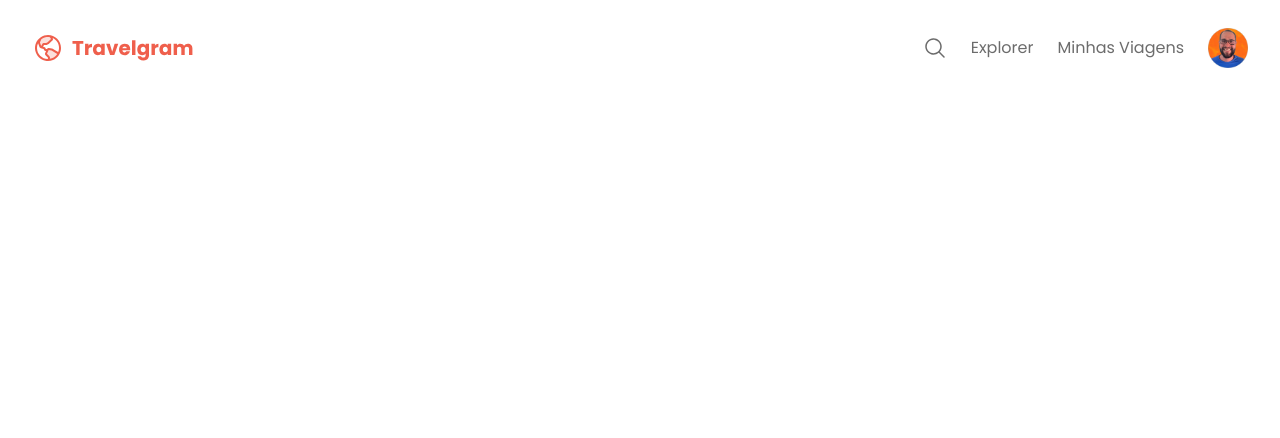
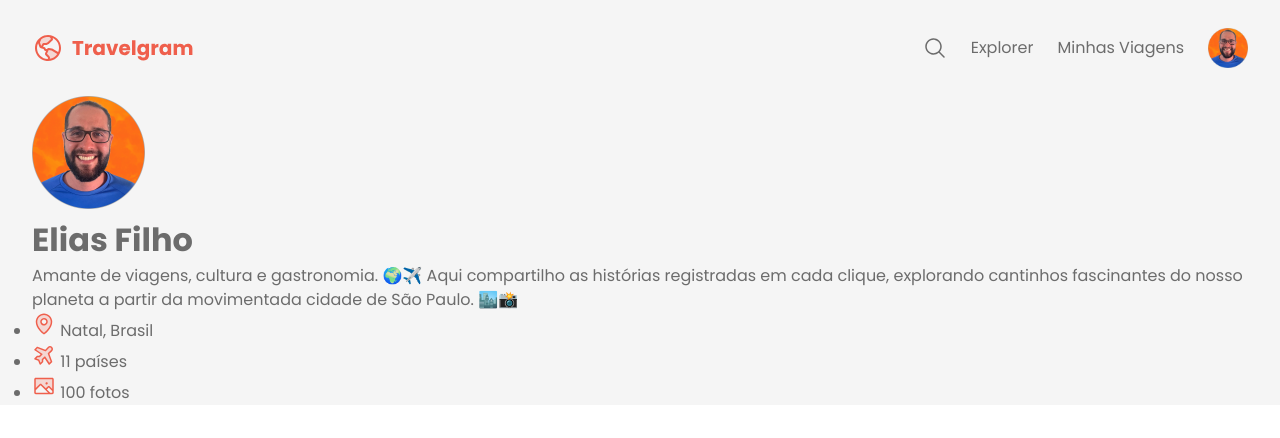
Before and after one commit to EliasFilho87/Viajando, a plain HTML site: page index.html in a window 1280 px wide. Drawn offline with Linux system fonts and the light colour scheme; a web font is replaced by a local one.

Commit message:
inicio profile

```diff
--- a/index.html
+++ b/index.html
@@ -14,7 +14,7 @@
 
   </head>
   <body>
-  <div class="bg-surface-color">
+    <div class="surface-color">
     <nav class="container">
       <a href="#" id="logo">
         <img src="assets/Logo.svg" alt="Logomarca">
@@ -32,12 +32,37 @@
         </a>
         </li>
         </ul>
+    </nav>
+    <header>
+      <div class="container">
+        <div id="profile">
+          <img src="assets/profile.png" alt="foto de elias">
+        </div>
+        <div>
+          <h1>Elias Filho</h1>
+          <p>Amante de viagens, cultura e gastronomia. 🌍✈️
+            Aqui compartilho as histórias registradas em cada clique, explorando cantinhos fascinantes do nosso planeta a partir da movimentada cidade de São Paulo. 🏙️📸</p>
 
-  </nav>
+            <ul id="info">
+              <li>
+                <img src="assets/MapPin.svg " alt="globo">
+                <span>Natal, Brasil</span>
+              </li>
+              <li>
+                <img src="assets/AirplaneTilt.svg" alt="avião">
+                <span>11 países</span>
+              </li>
+              <li>
+                <img src="assets/Image.svg" alt="foto">
+                <span>100 fotos</span>
+              </li>
+
+            </ul>
         </div>
-  <header>
+    </div>
 
     </header>
+    </div>
 
 </body>
 </html>
```
Lines whose indentation alone changed are shown as unchanged.
